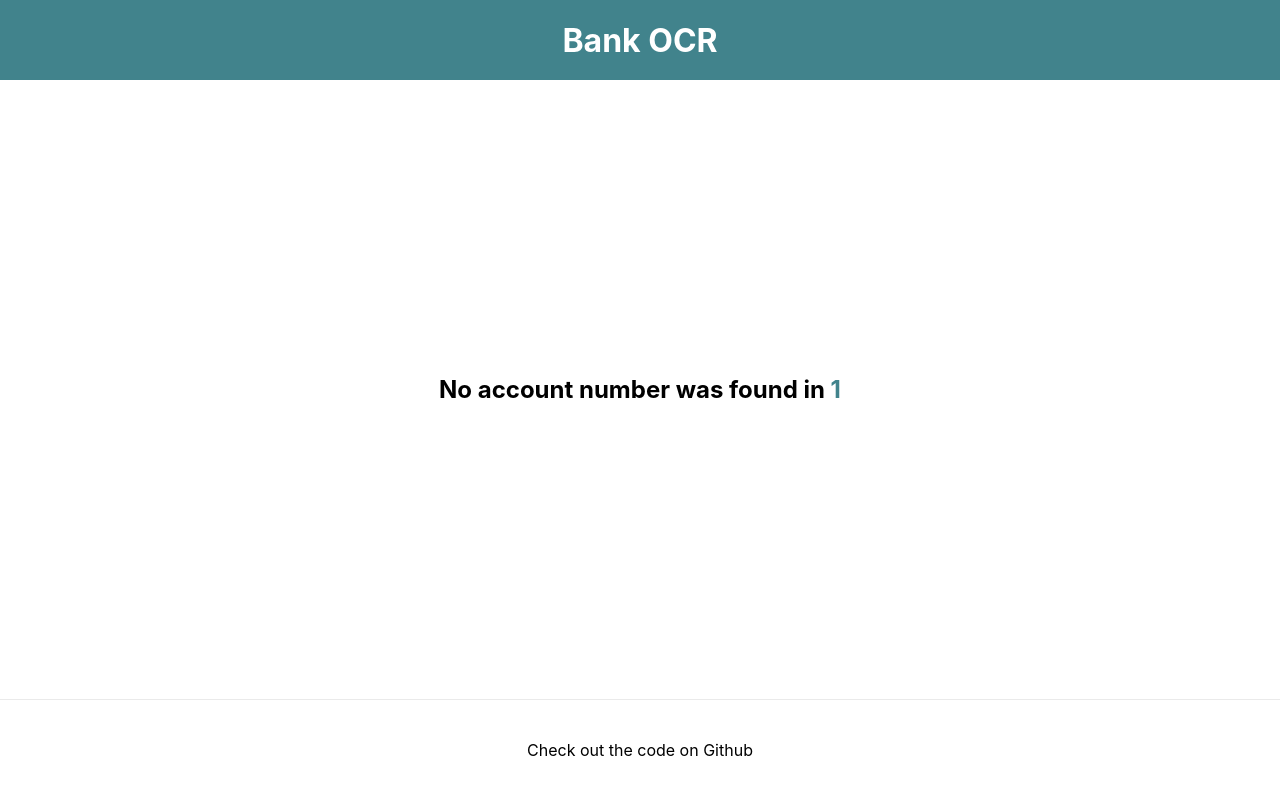
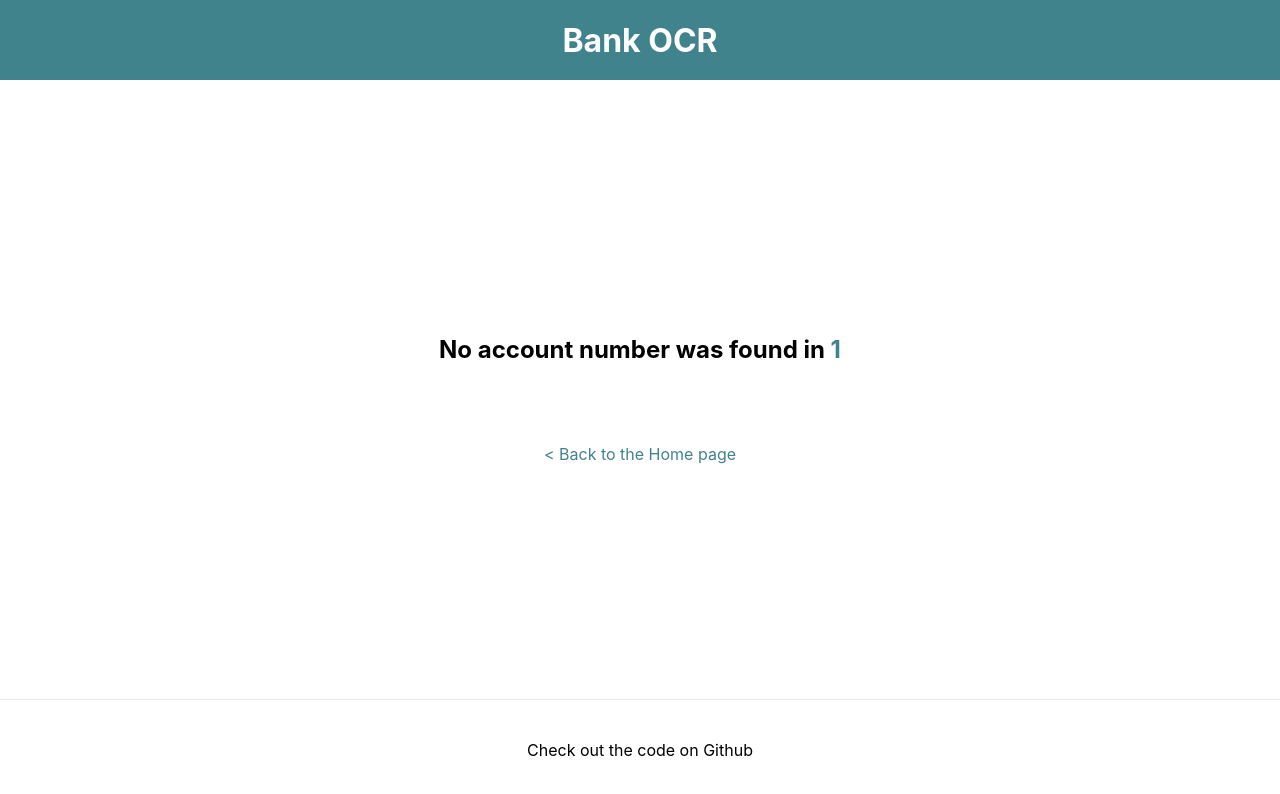
Before and after one commit to noemiGyorgy/bank-ocr, a React (Create React App) app: page /file/1 in a window 1280 px wide. Shown: the top 794 px of the page. Built offline with nearby package versions, Linux system fonts and the light colour scheme.

Commit message:
Write a Readme file

```diff
--- a/src/App.css
+++ b/src/App.css
@@ -87,12 +87,12 @@ input[type="file"] {
   font-weight: bold;
   display: inline-block;
   padding: 20px 60px;
-  cursor: pointer;
   margin-bottom: 30px;
 }
 
 .file-upload:hover {
   color: black;
+  cursor: pointer !important;
 }
 
 table {
@@ -134,3 +134,11 @@ tbody tr:nth-child(odd) {
 .blue {
   color: #41838c;
 }
+
+.back {
+  margin-top: 60px;
+  color: #41838c;
+}
+.back:hover {
+  color: #346870;
+}
--- a/src/App.js
+++ b/src/App.js
@@ -1,21 +1,24 @@
 import "./App.css";
-import { BrowserRouter as Router, Route } from "react-router-dom";
+import { BrowserRouter as Router, Route, Link } from "react-router-dom";
 import MainPage from "./pages/MainPage";
 import ResultPage from "./pages/ResultPage";
 
 function App() {
   return (
     <div className="container">
-      <header>
-        <h1>Bank OCR</h1>
-      </header>
+      <Router>
+        <header>
+          <h1>
+            <Link to="/">Bank OCR</Link>
+          </h1>
+        </header>
 
-      <main>
-        <Router>
+        <main>
           <Route exact path="/" component={MainPage} />
           <Route path="/file/:fileName" component={ResultPage} />
-        </Router>
-      </main>
+        </main>
+      </Router>
+
       <footer>
         <a href="https://github.com/noemiGyorgy/bank-ocr" target="_blank">
           Check out the code on Github
--- a/src/pages/ResultPage.js
+++ b/src/pages/ResultPage.js
@@ -1,5 +1,5 @@
 import React, { useContext } from "react";
-import { useParams } from "react-router-dom";
+import { Link, useParams } from "react-router-dom";
 import { AccountNumbersContext } from "../context/AccountNumbersContext";
 
 function ResultPage() {
@@ -39,7 +39,15 @@ function ResultPage() {
     );
   }
 
-  return <React.Fragment>{content}</React.Fragment>;
+  return (
+    <React.Fragment>
+      {content}
+      <Link to="/" className="back">
+        {" "}
+        {"<"} Back to the Home page
+      </Link>
+    </React.Fragment>
+  );
 }
 
 export default ResultPage;
```
Also changed, not shown: 1 other file (tests, documents, lock files or other folders).
